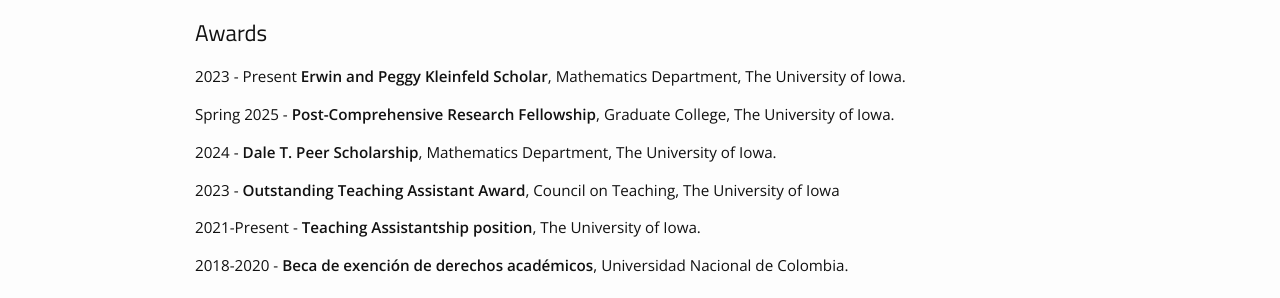
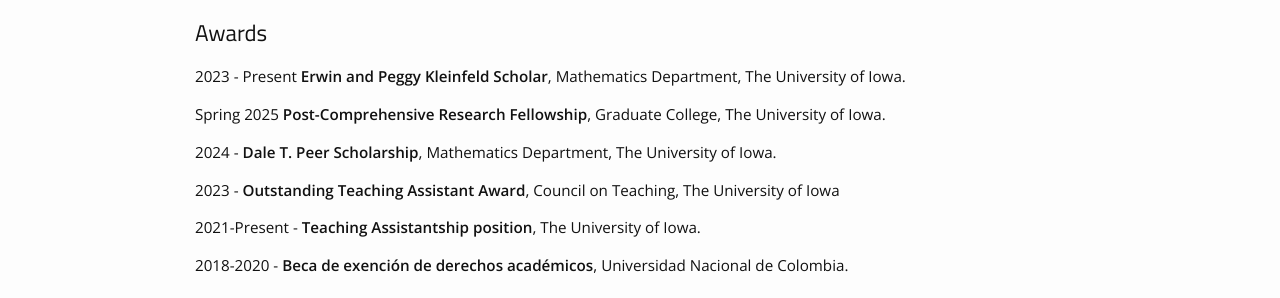
Before and after one commit to jdavidbel/jdavidbel.github.io, a Jekyll site: the page built from cv.md, in a window 1280 px wide. Shown: the part 301-599 px from the top of the page. Built offline with Jekyll 4.4.1, drawn with Linux system fonts in a browser that asks for light colours.

Commit message:
update this stuff
sdfasevz

```diff
--- a/cv.md
+++ b/cv.md
@@ -17,7 +17,7 @@ permalink: /cv/
 
 2023 - Present **Erwin and Peggy Kleinfeld Scholar**, Mathematics Department, The University of Iowa.
 
-Spring 2025 - **Post-Comprehensive Research Fellowship**, Graduate College, The University of Iowa.
+Spring 2025  **Post-Comprehensive Research Fellowship**, Graduate College, The University of Iowa.
 
 2024 - **Dale T. Peer Scholarship**, Mathematics Department, The University of Iowa.
 
```
